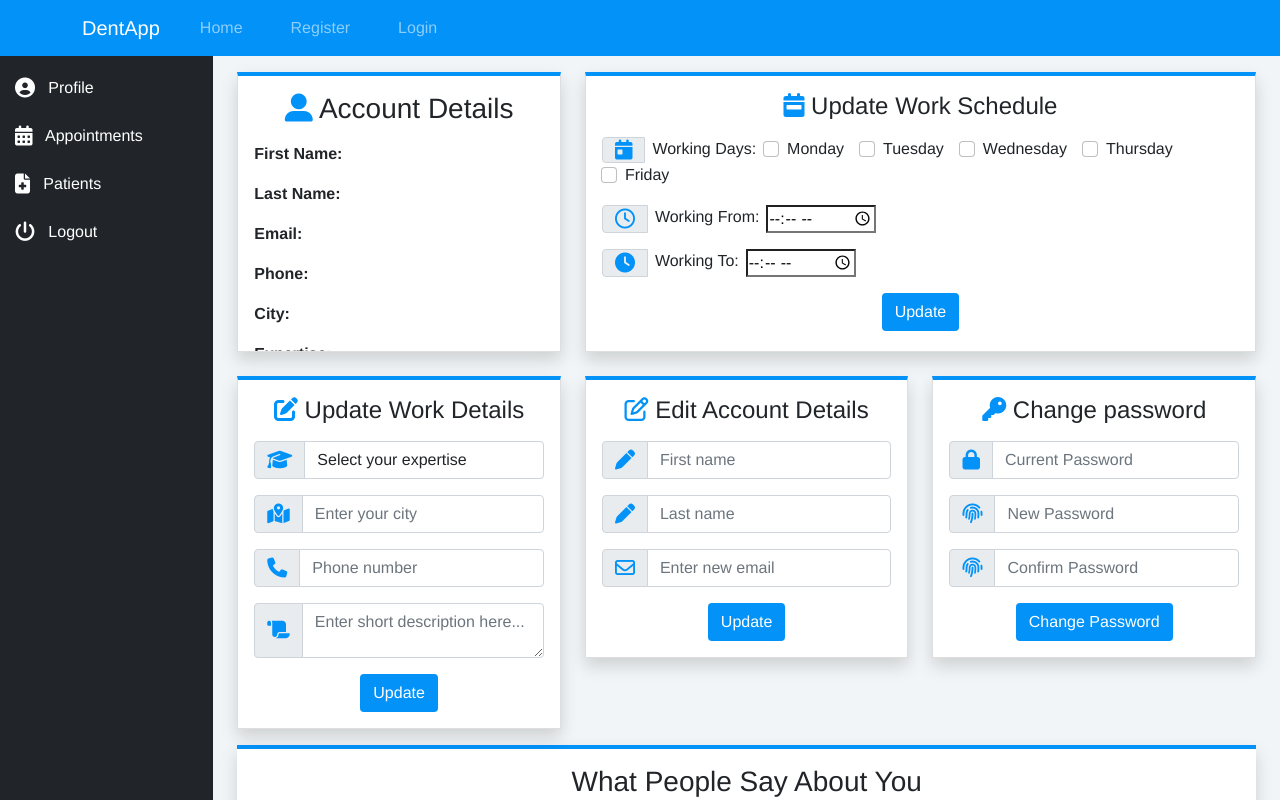
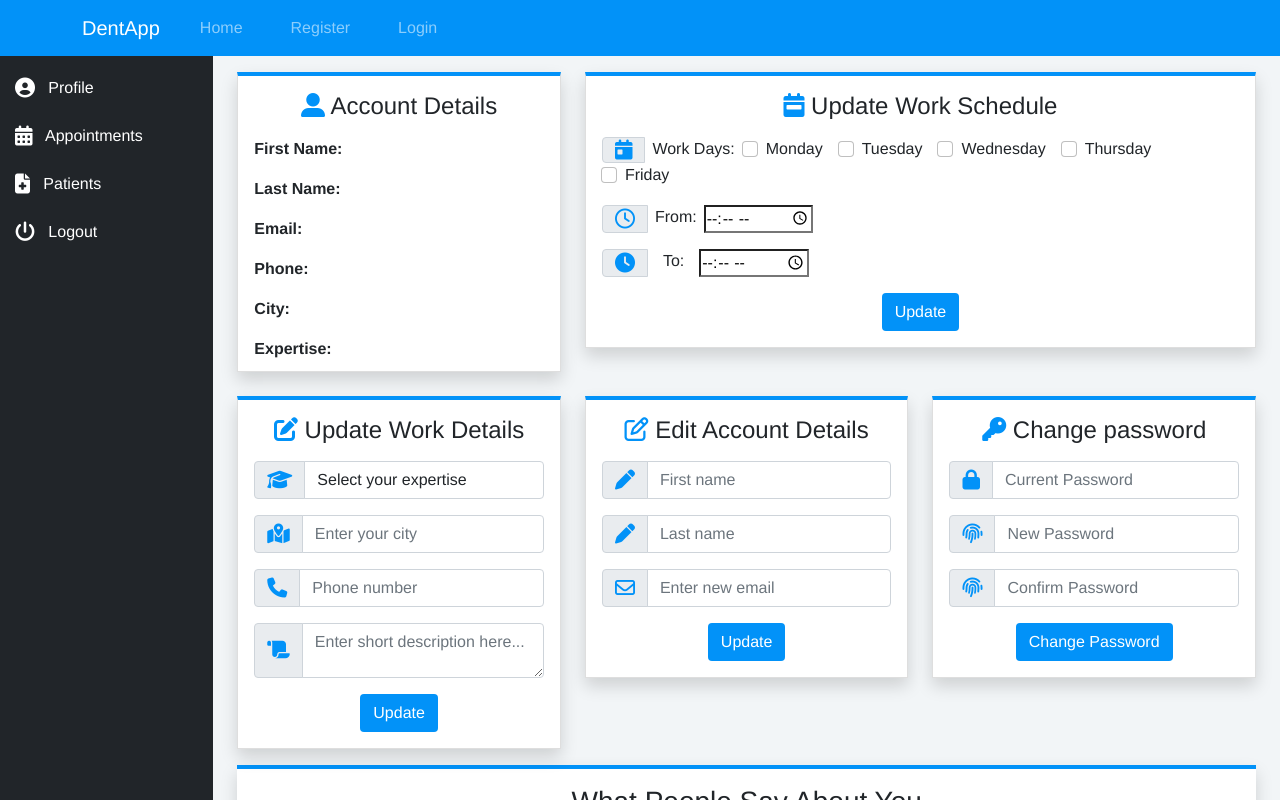
Before and after one commit to ibobev/dent-appointment-system, a Vue app in the folder client/: page /dentist/profile in a window 1280 px wide. Shown: the top 800 px of the page. Built offline with nearby package versions, Linux system fonts and the light colour scheme; no server answers.

Commit message:
Minor size bugs fixed

```diff
--- a/client/src/components/UpdateWorkingHours.vue
+++ b/client/src/components/UpdateWorkingHours.vue
@@ -11,7 +11,7 @@
             <span class="input-group-text">
               <i class="fas fa-calendar-day fa-lg"></i>
             </span>
-            <label class=" px-2" for="work-days">Working Days:</label>
+            <label class=" px-2" for="work-days">Work Days:</label>
             <div class="form-check form-check-inline">
               <input
                 class="form-check-input"
@@ -64,7 +64,7 @@
               <span class="input-group-text">
                 <i class="far fa-clock fa-lg"></i>
               </span>
-              <label class="px-2" for="start-time">Working From:</label>
+              <label class="px-2" for="start-time">From:</label>
               <input id="start-time" type="time">
             </div>
           </div>
@@ -74,7 +74,7 @@
               <span class="input-group-text">
                 <i class="fas fa-clock fa-lg"></i>
               </span>
-              <label class="px-2" for="end-time">Working To:</label>
+              <label class="px-3" for="end-time">To:</label>
               <input id="end-time" type="time">
             </div>
           </div>
@@ -89,7 +89,6 @@
 <style scoped>
 #update-working-hours{
   border-top: 4px solid #0292f8;
-  height:280px;
 }
 
 button {
--- a/client/src/views/Dentist/Profile.vue
+++ b/client/src/views/Dentist/Profile.vue
@@ -4,10 +4,10 @@
       <div class="col-md-12 col-lg-4 mb-3">
         <div class="account-card card shadow rounded-0">
           <div class="card-body">
-            <h3 class="card-title mb-3">
-              <i class="fas fa-user-alt fa-1x"></i>
+            <h4 class="card-title mb-3">
+              <i class="fas fa-user-alt"></i>
               Account Details
-            </h3>
+            </h4>
             <p class="card-text"><b>First Name:</b> {{ firstName }}</p>
             <p class="card-text"><b>Last Name:</b> {{ lastName }}</p>
             <p class="card-text"><b>Email:</b> {{ acc_email }}</p>
@@ -53,7 +53,7 @@ p {
 
 .account-card {
   border-top: 4px solid #0292f8;
-  height:280px;
+  max-height: 300px;
   overflow-y: scroll;
 }
 
```
